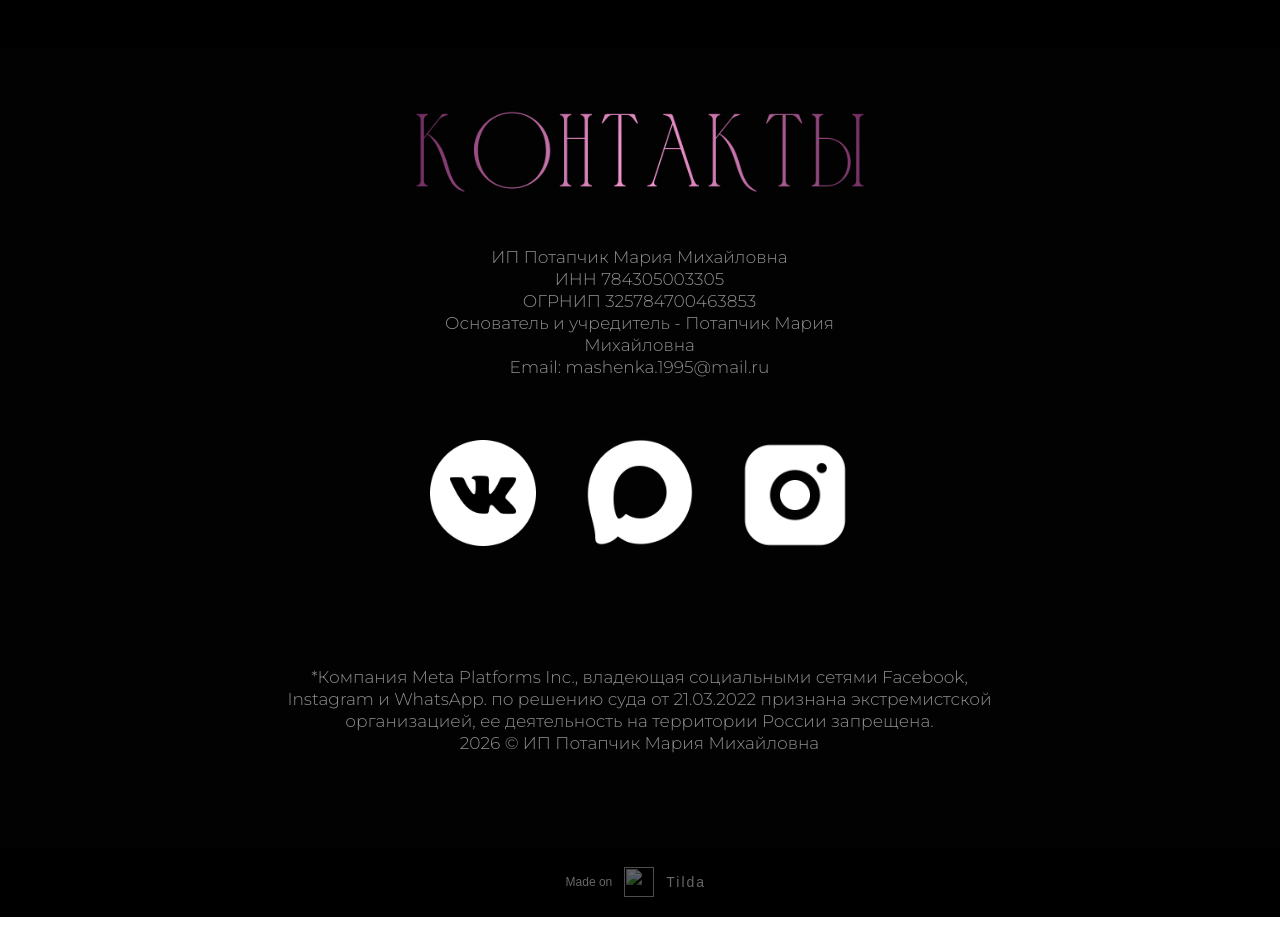
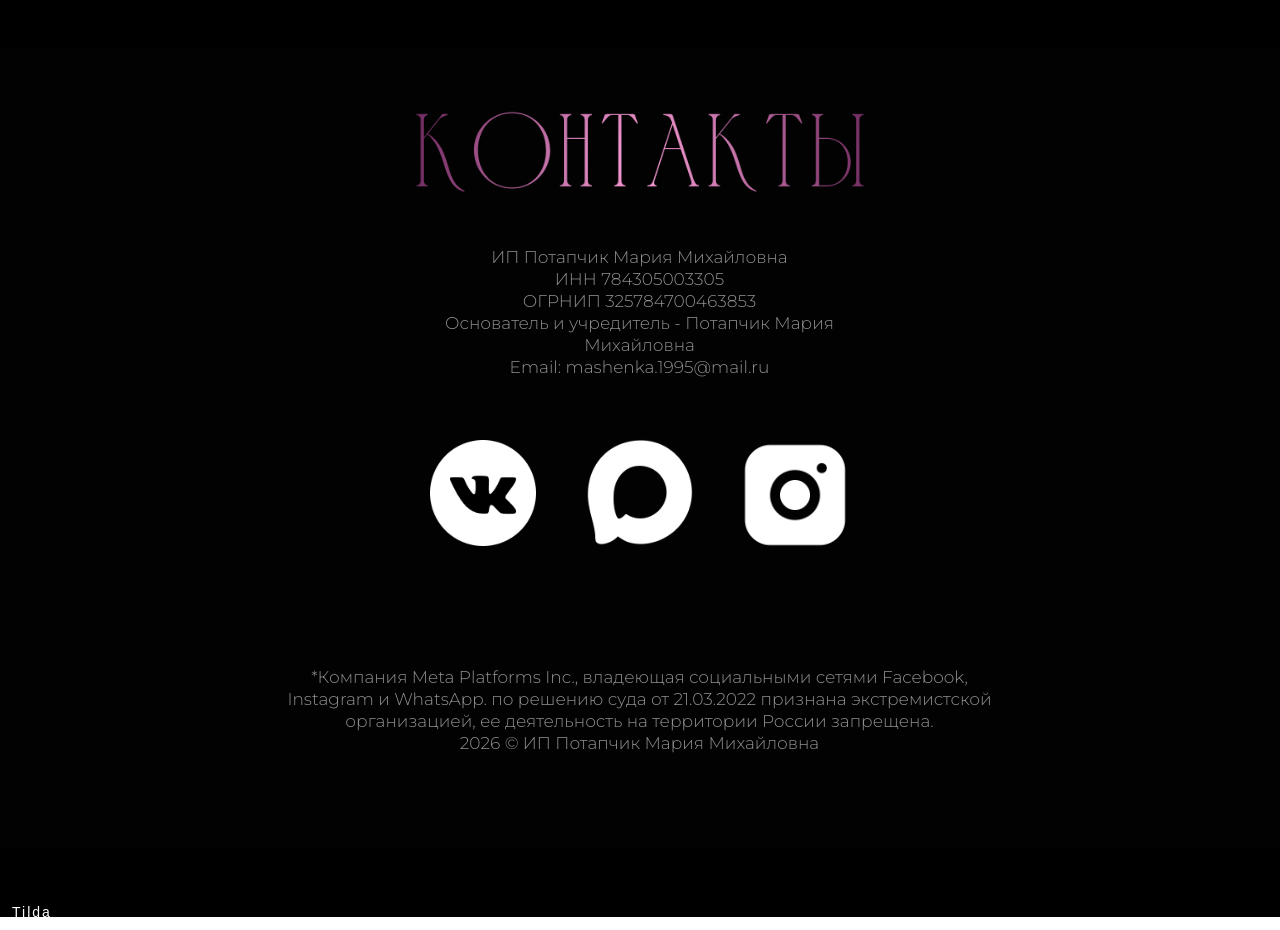
Before and after one commit to maripotapchik/site, a plain HTML site: page index.html in a window 1280 px wide. Shown: the part 7163-8093 px from the top of the page. Drawn offline with Linux system fonts and the light colour scheme; no server answers; a web font is replaced by a local one.

Commit message:
index.html

```diff
--- a/index.html
+++ b/index.html
@@ -144,5 +144,5 @@ alt='' imgfield='tn_img_1776860693958000003'
 /> </a> </div> <div class='t396__elem tn-elem tn-elem__21902886311776860433203000001' data-elem-id='1776860433203000001' data-elem-type='image' data-field-top-value="393" data-field-left-value="390" data-field-height-value="106" data-field-width-value="106" data-field-axisy-value="top" data-field-axisx-value="left" data-field-container-value="grid" data-field-topunits-value="px" data-field-leftunits-value="px" data-field-heightunits-value="px" data-field-widthunits-value="px" data-field-filewidth-value="256" data-field-fileheight-value="256" data-field-heightmode-value="hug" data-field-top-res-320-value="257" data-field-left-res-320-value="24" data-field-height-res-320-value="66" data-field-width-res-320-value="66" data-field-top-res-640-value="391" data-field-left-res-640-value="113" data-field-height-res-640-value="106"> <a class='tn-atom' href="https://vk.ru/mashapotapchik"> <img class='tn-atom__img t-img' data-original='images/tild3937-6439-4561-b035-643635346363__vk.png'
 src='images/tild3937-6439-4561-b035-643635346363__-__resize__20x__vk.png'
 alt='' imgfield='tn_img_1776860433203000001'
-/> </a> </div> </div> </div> <script>t_onReady(function() {t_onFuncLoad('t396_init',function() {t396_init('2190288631');});});</script> <!-- /T396 --> </div> </div> <!--/allrecords--> <!-- Tilda copyright. Don't remove this line --><div class="t-tildalabel " id="tildacopy" data-tilda-sign="24567426#135472336"><a href="https://tilda.cc/" class="t-tildalabel__link"><div class="t-tildalabel__wrapper"><div class="t-tildalabel__txtleft">Made on </div><div class="t-tildalabel__wrapimg"><img src="images/tildacopy.png" class="t-tildalabel__img" fetchpriority="low" alt=""></div><div class="t-tildalabel__txtright">Tilda</div></div></a></div> <!-- Stat --> <script type="text/javascript">if(!window.mainTracker) {window.mainTracker='tilda';}
+/> </a> </div> </div> </div> <script>t_onReady(function() {t_onFuncLoad('t396_init',function() {t396_init('2190288631');});});</script> <!-- /T396 --> </div> </div> <!--/allrecords--> <!-- Tilda copyright. Don't remove this line --><div class="t-tildalabel " id="tildacopy" data-tilda-sign="24567426#135472336"><a href="https://tilda.cc/" class="t-tildalabel__link"><div class="t-tildalabel__wrapper"></div><div class="t-tildalabel__txtright">Tilda</div></div></a></div> <!-- Stat --> <script type="text/javascript">if(!window.mainTracker) {window.mainTracker='tilda';}
 window.tildastatcookie='no';setTimeout(function(){(function(d,w,k,o,g) {var n=d.getElementsByTagName(o)[0],s=d.createElement(o),f=function(){n.parentNode.insertBefore(s,n);};s.type="text/javascript";s.async=true;s.key=k;s.id="tildastatscript";s.src=g;if(w.opera=="[object Opera]") {d.addEventListener("DOMContentLoaded",f,false);} else {f();}})(document,window,'878d19b100a8bf78b3419663917e17cd','script','js/tilda-stat-1.0.min.js');},2000);</script> </body> </html>
```
